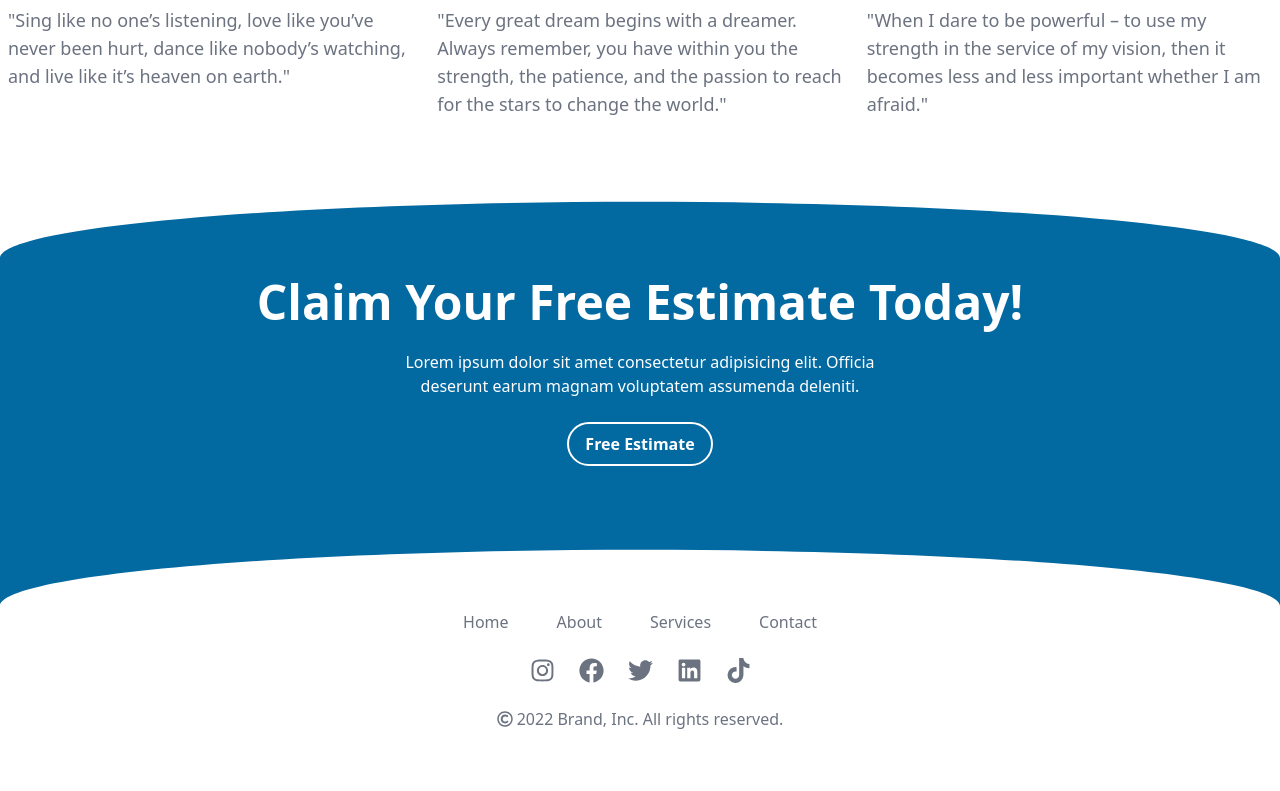
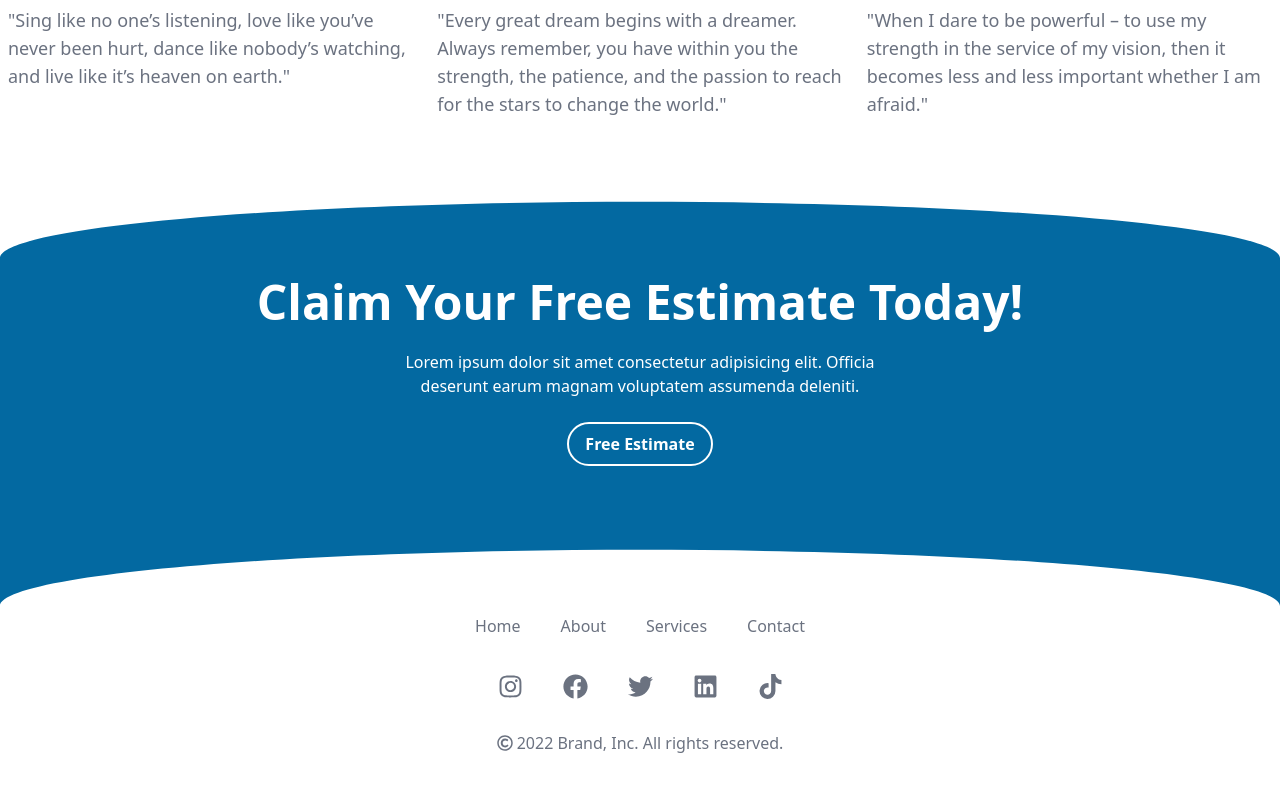
Before and after one commit to raymondkneipp/legion-template, a Next.js app: page / in a window 1280 px wide. Shown: the part 1792-2583 px from the top of the page. Built offline with nearby package versions, Linux system fonts and the light colour scheme.

Commit message:
Turned links into components and rounded corners for focus styles

```diff
--- a/components/Footer/Footer.tsx
+++ b/components/Footer/Footer.tsx
@@ -8,41 +8,28 @@ import {
   FaTiktok,
   FaRegCopyright,
 } from 'react-icons/fa';
+import PageLink from './PageLink/PageLink';
+import SocialIcon from './SocialIcon/SocialIcon';
 
 const Footer: NextPage = () => {
   return (
     <footer className="relative pb-10">
       <div className="container mx-auto flex flex-col items-center space-y-6 text-gray-500">
-        <div className="flex items-center space-x-12">
-          <Link href="/">
-            <a>Home</a>
-          </Link>
-          <Link href="/about">
-            <a>About</a>
-          </Link>
-          <Link href="/services">
-            <a>Services</a>
-          </Link>
-          <Link href="/contact">
-            <a>Contact</a>
-          </Link>
+        <div className="flex items-center space-x-6">
+          <PageLink to="/" page="Home" />
+          <PageLink to="/about" page="About" />
+          <PageLink to="/services" page="Services" />
+          <PageLink to="/contact" page="Contact" />
         </div>
         <div className="flex items-center space-x-6">
-          <a href="https://www.instagram.com/?hl=en">
-            <FaInstagram size={25} />
-          </a>
-          <a href="https://www.facebook.com/">
-            <FaFacebook size={25} />
-          </a>
-          <a href="https://twitter.com/?lang=en">
-            <FaTwitter size={25} />
-          </a>
-          <a href="https://www.linkedin.com/">
-            <FaLinkedin size={25} />
-          </a>
-          <a href="https://www.tiktok.com/en/">
-            <FaTiktok size={25} />
-          </a>
+          <SocialIcon
+            to="https://www.instagram.com/?hl=en"
+            icon={FaInstagram}
+          />
+          <SocialIcon to="https://www.facebook.com/" icon={FaFacebook} />
+          <SocialIcon to="https://twitter.com/?lang=en" icon={FaTwitter} />
+          <SocialIcon to="https://www.linkedin.com/" icon={FaLinkedin} />
+          <SocialIcon to="https://www.tiktok.com/en/" icon={FaTiktok} />
         </div>
         <div className="flex items-center space-x-1">
           <FaRegCopyright />
--- /dev/null
+++ b/components/Footer/PageLink/PageLink.tsx
@@ -0,0 +1,17 @@
+import { NextPage } from 'next';
+import Link from 'next/link';
+
+interface Props {
+  to: string;
+  page: string;
+}
+
+const PageLink: NextPage<Props> = ({ to, page }) => {
+  return (
+    <Link href={to}>
+      <a className="rounded-md py-1 px-2">{page}</a>
+    </Link>
+  );
+};
+
+export default PageLink;
--- /dev/null
+++ b/components/Footer/SocialIcon/SocialIcon.tsx
@@ -0,0 +1,18 @@
+import { NextPage } from 'next';
+import React from 'react';
+import { IconType } from 'react-icons';
+
+interface Props {
+  to: string;
+  icon: IconType;
+}
+
+const SocialIcon: NextPage<Props> = ({ to, icon }) => {
+  return (
+    <a className="rounded-md p-2" href={to}>
+      {React.createElement(icon, { size: 25 })}
+    </a>
+  );
+};
+
+export default SocialIcon;
```
